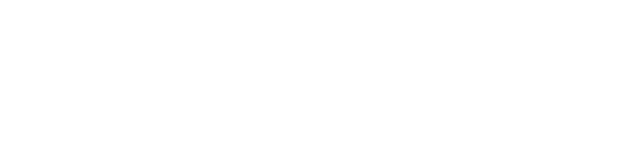
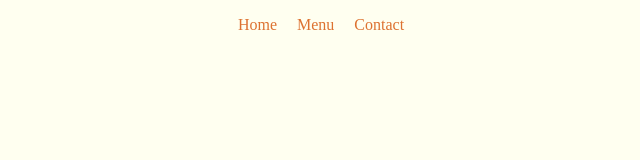
Before and after one commit to Aaron-Locklear/sampleRestaurantPage, a website built with webpack: page dist/index.html in a window 1280 px wide. Shown: the whole page, without its empty margins (319-959 px from the left). Built offline with Linux system fonts and the light colour scheme.

Commit message:
Make header

```diff
--- a/package.json
+++ b/package.json
@@ -17,6 +17,8 @@
   },
   "homepage": "https://github.com/Aaron-Locklear/sampleRestaurantPage#readme",
   "devDependencies": {
+    "css-loader": "^6.8.1",
+    "style-loader": "^3.3.3",
     "webpack": "^5.88.2",
     "webpack-cli": "^5.1.4"
   }
--- a/src/index.js
+++ b/src/index.js
@@ -1 +1 @@
-console.log("Testing")
+import './style.css';
--- /dev/null
+++ b/src/style.css
@@ -0,0 +1,27 @@
+body{
+  width: 100vw;
+  height: 100vh;
+  background-color: ivory;
+}
+
+#content{
+  width: 100%;
+}
+
+#header{
+  display: flex;
+  justify-content: center;
+  align-items: center;
+  position: absolute;
+  top: 0px;
+  left: 0px;
+  height: 50px;
+  width:100%;
+  color:#DD7230;
+}
+
+#header > div{
+  padding-left: 10px;
+  padding-right: 10px;
+  cursor: pointer;
+}
--- a/webpack.config.js
+++ b/webpack.config.js
@@ -6,4 +6,12 @@ module.exports = {
     filename: 'main.js',
     path: path.resolve(__dirname, 'dist'),
   },
+  module: {
+    rules: [
+      {
+        test: /\.css$/i,
+        use: ['style-loader', 'css-loader'],
+      },
+    ],
+  },
 };
```
Also changed, not shown: dist/index.html, dist/main.js, 1 other file.
